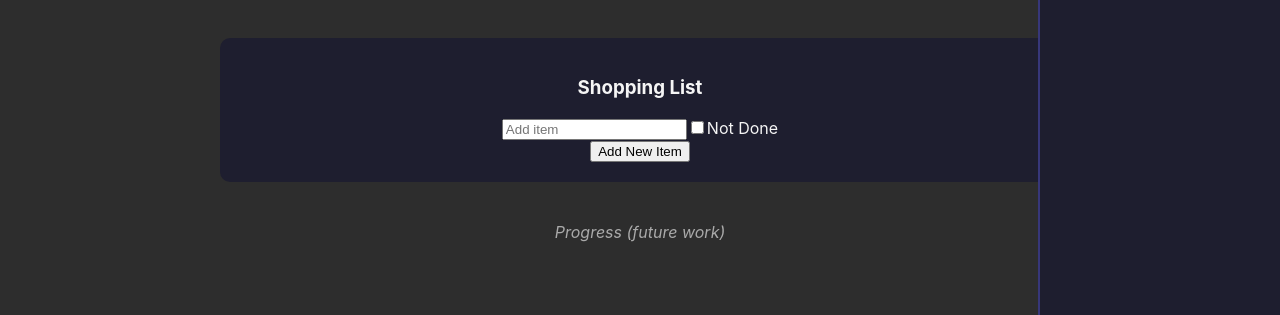
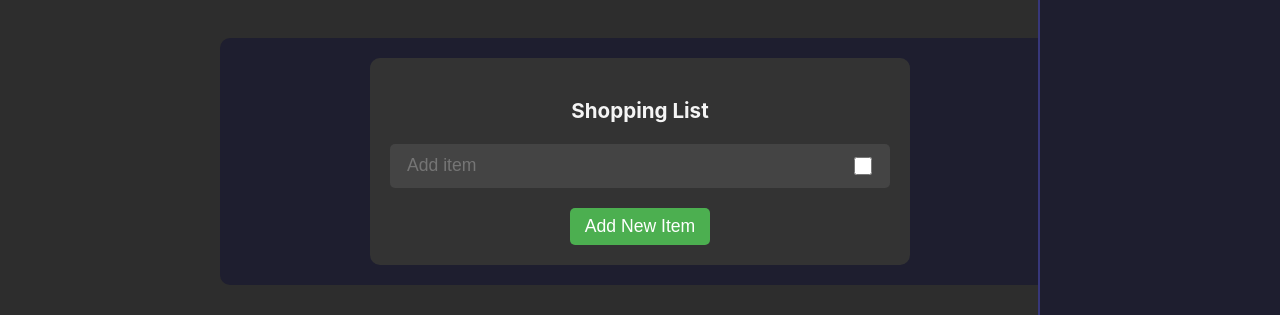
Before and after one commit to eduarda-aires/cosplanner, a React (Create React App) app: page / in a window 1280 px wide. Both pictures are taken after a click on the button "Shopping List". Shown: the part 444-759 px from the top of the page. Built offline with nearby package versions, Linux system fonts and the light colour scheme.

Commit message:
ShoppingList visual changes

```diff
--- /dev/null
+++ b/src/components/ShoppingListTab.css
@@ -0,0 +1,65 @@
+/* Shopping List Container */
+.shopping-list-container {
+    padding: 20px;
+    background-color: #333; /* Match with Cosplan page background */
+    border-radius: 10px;
+    color: #f5f5f5;
+    max-width: 500px;
+    margin: 0 auto;
+    font-size: 1.1em;
+  }
+
+  /* Shopping Item */
+  .shopping-item {
+    display: flex;
+    align-items: center;
+    justify-content: space-between;
+    padding: 10px 15px;
+    margin-bottom: 10px;
+    border-radius: 5px;
+    background-color: #444; /* Dark background for incomplete items */
+    transition: background-color 0.3s;
+  }
+
+  /* Completed Item Styling */
+  .shopping-item.completed {
+    background-color: #4caf50; /* Green background for completed items */
+    color: #fff;
+    text-decoration: line-through;
+  }
+
+  /* Text Input Styling */
+  .shopping-item-text {
+    flex-grow: 1;
+    font-size: 1em;
+    margin-right: 10px;
+    color: #f5f5f5;
+    background-color: transparent;
+    border: none;
+    outline: none;
+  }
+
+  /* Checkbox Styling */
+  .shopping-item-checkbox {
+    width: 18px;
+    height: 18px;
+    cursor: pointer;
+    accent-color: #f5f5f5;
+  }
+
+  /* Add Item Button */
+  .add-item-button {
+    background-color: #4caf50;
+    color: #fff;
+    padding: 8px 15px;
+    border: none;
+    border-radius: 5px;
+    cursor: pointer;
+    font-size: 1em;
+    transition: background-color 0.3s;
+    margin-top: 10px;
+  }
+
+  .add-item-button:hover {
+    background-color: #45a049;
+  }
--- a/src/components/ShoppingListTab.js
+++ b/src/components/ShoppingListTab.js
@@ -1,26 +1,28 @@
 import React from 'react';
+import './ShoppingListTab.css';
 
 const ShoppingListTab = ({ shoppingList, handleShoppingItemChange, handleShoppingItemToggle, handleAddShoppingItem }) => {
   return (
-    <div>
+    <div className="shopping-list-container">
       <h3>Shopping List</h3>
       {shoppingList.map((item, index) => (
-        <div key={index} className="shopping-item">
+        <div key={index} className={`shopping-item ${item.done ? 'completed' : ''}`}>
           <input
             type="text"
             placeholder="Add item"
             value={item.item}
             onChange={(e) => handleShoppingItemChange(index, e.target.value)}
+            className="shopping-item-text"
           />
           <input
             type="checkbox"
             checked={item.done}
             onChange={() => handleShoppingItemToggle(index)}
+            className="shopping-item-checkbox"
           />
-          <span>{item.done ? 'Done' : 'Not Done'}</span>
         </div>
       ))}
-      <button onClick={handleAddShoppingItem}>Add New Item</button>
+      <button onClick={handleAddShoppingItem} className="add-item-button">Add New Item</button>
     </div>
   );
 };
```
Also changed, not shown: src/components/CosplanPage.css (line endings or trailing spaces).
